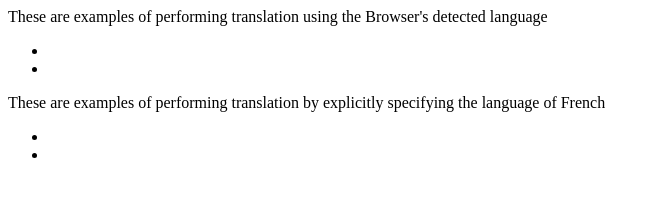
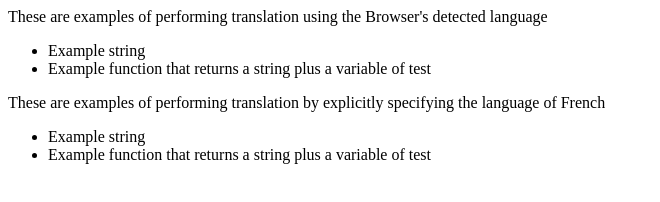
Before and after one commit to ssshake/simple-translation, a website: page examples/index-class.html in a window 1280 px wide. Shown: the whole page, without its empty margins (0-660 px from the left). Drawn offline with Linux system fonts and the light colour scheme.

Commit message:
updated class example

```diff
--- a/examples/index-class.html
+++ b/examples/index-class.html
@@ -18,15 +18,30 @@
 
     //Example using automatic browser language detection
     import translate from '../simple-translation-class.js'
+
     import english from '../languages/english.js'
     import french from '../languages/french.js'
+
     let t = new translate()
-    console.dir(t)
+
     t.registerLanguage(english)
+
     t.registerLanguage(french)
+
+
     console.log(t.message('exampleString'))
+
     console.log(t.message('exampleString', 'fr'))
-    // console.dir(t.getLocale('fr').messages.exampleString)
+
+    console.dir(t.getLocale('fr').messages.exampleString)
+
+
+    document.getElementById('string-example').innerHTML = t.message('exampleString')
+    document.getElementById('function-example').innerHTML = t.message('exampleFunction')('test')
+
+    document.getElementById('string-example-french').innerHTML = t.message('exampleString', 'fr')
+    document.getElementById('function-example-french').innerHTML = t.message('exampleFunction', 'fr')('test')
+
 </script>
 
 </html>
```
